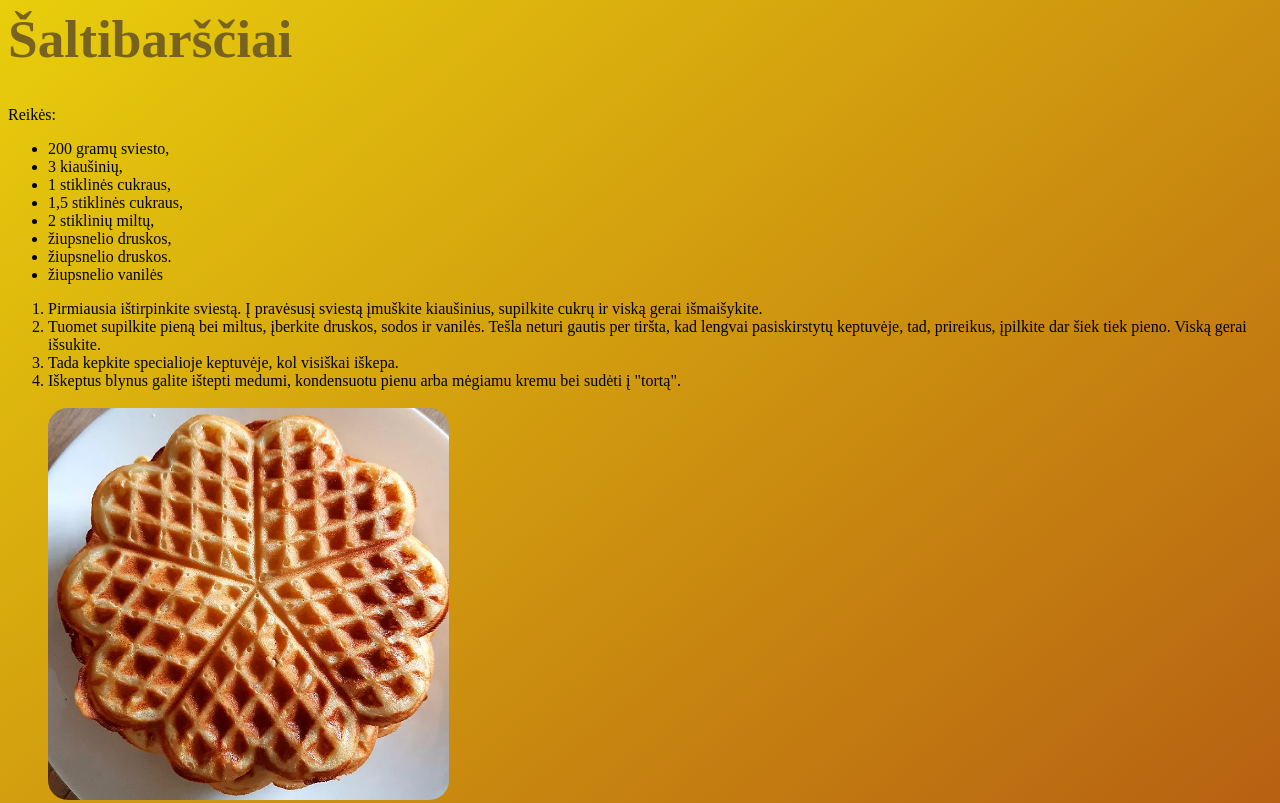
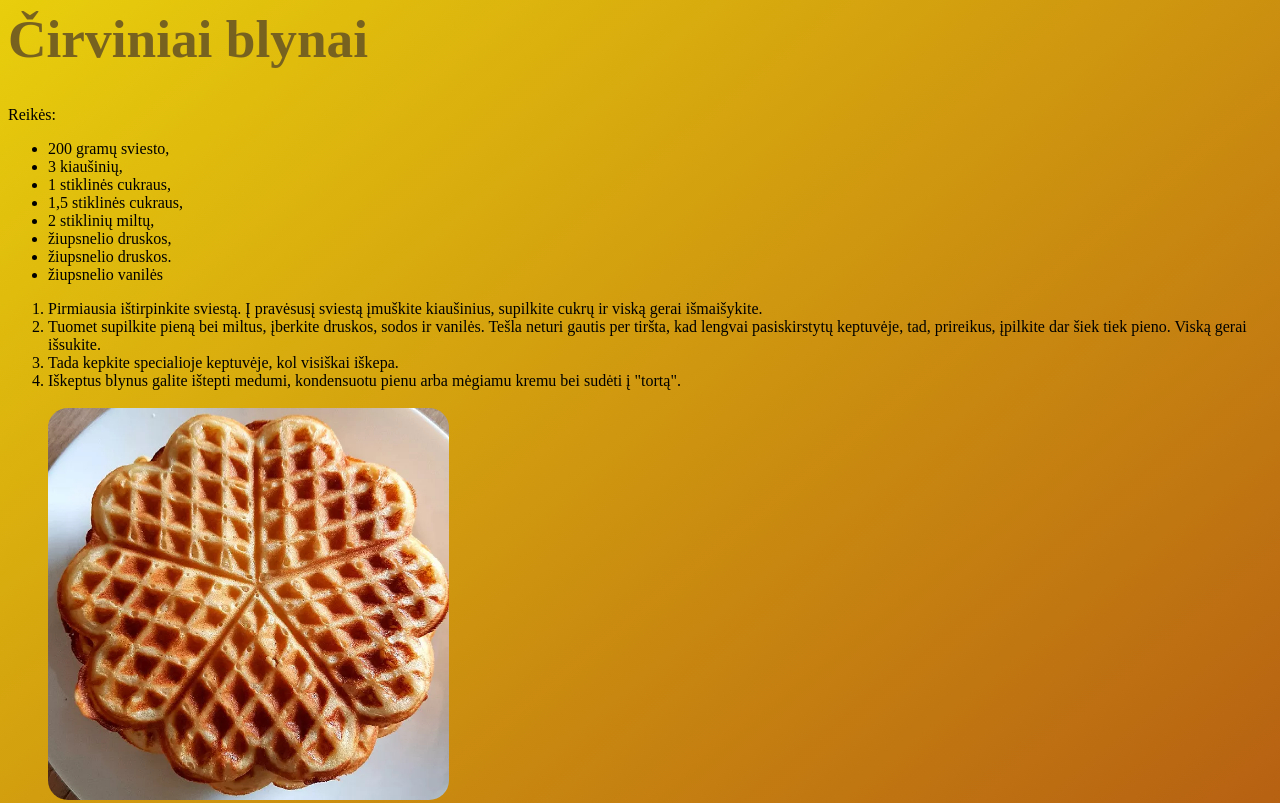
Before and after one commit to DovMack/dovmack.github.io, a plain HTML site: page Receptai/katalogas/trecias.html in a window 1280 px wide. Shown: the top 803 px of the page. Drawn offline with Linux system fonts and the light colour scheme.

Commit message:
Update trecias.html

```diff
--- a/Receptai/katalogas/trecias.html
+++ b/Receptai/katalogas/trecias.html
@@ -5,7 +5,7 @@
         <link rel="stylesheet" type="text/css" href="cirviniai blynai/mystyle.css">
     </head>
     <body>
-        <h1 class="opa">Šaltibarščiai</h1>
+        <h1 class="opa">Čirviniai blynai</h1>
         <p>Reikės:
         <ul>
             <li>200 gramų sviesto, </li>
```
